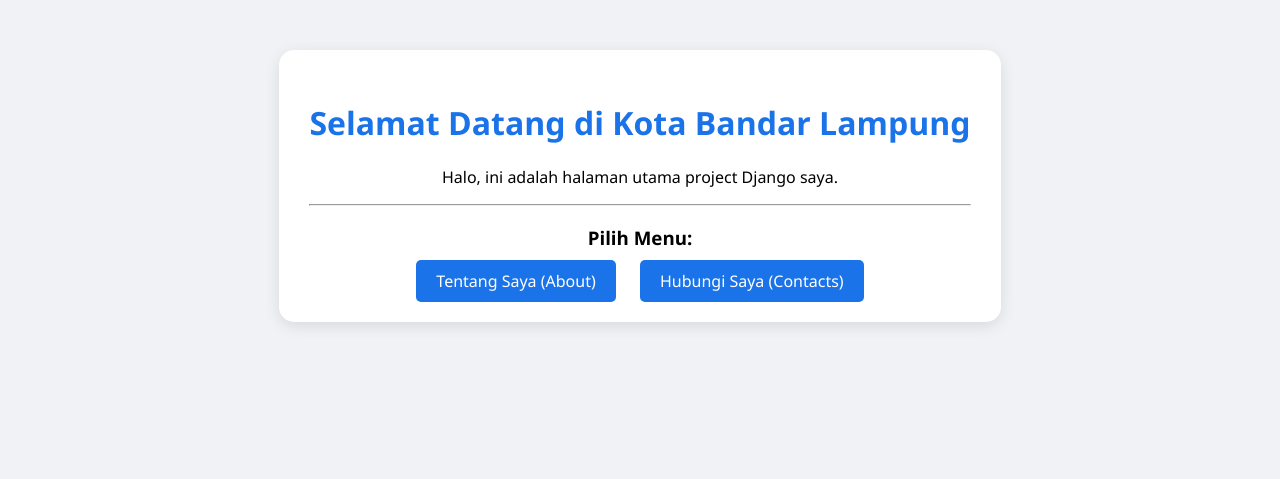
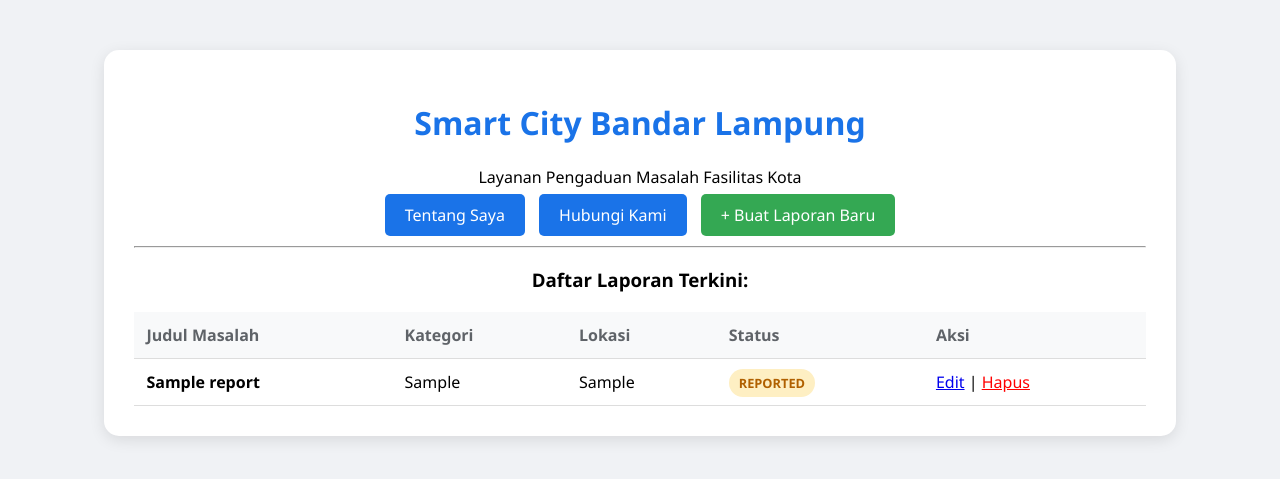
Before and after one commit to IET-Polinela/project-2026-Reyhan2028, a Django app: page / in a window 1280 px wide. Shown: the top 479 px of the page. Run offline with Django 5.2, Linux system fonts and the light colour scheme; tables that the repository leaves empty hold one stand-in row (values such as "Sample post").

Commit message:
labsession3

```diff
--- /dev/null
+++ b/iet_2026_24782028/main_app/models.py
@@ -0,0 +1,19 @@
+from django.db import models
+
+class Report(models.Model):
+    # Pilihan status laporan
+    STATUS_CHOICES = [
+        ('REPORTED', 'Reported'),
+        ('IN_PROGRESS', 'In Progress'),
+        ('RESOLVED', 'Resolved'),
+    ]
+
+    title = models.CharField(max_length=200)
+    category = models.CharField(max_length=100)
+    description = models.TextField()
+    location = models.CharField(max_length=200)
+    status = models.CharField(max_length=20, choices=STATUS_CHOICES, default='REPORTED')
+    created_at = models.DateTimeField(auto_now_add=True)
+
+    def __str__(self):
+        return self.title
--- a/iet_2026_24782028/main_app/templates/main_app/home.html
+++ b/iet_2026_24782028/main_app/templates/main_app/home.html
@@ -2,38 +2,73 @@
 <html lang="id">
 <head>
     <meta charset="UTF-8">
-    <title>Halaman Utama - Lab 2</title>
+    <title>Smart City Bandar Lampung - Daftar Laporan</title>
     <style>
         body { font-family: 'Segoe UI', sans-serif; text-align: center; margin-top: 50px; background-color: #f0f2f5; }
-        .card { background: white; padding: 30px; display: inline-block; border-radius: 15px; box-shadow: 0 4px 15px rgba(0,0,0,0.1); }
+        .card { background: white; padding: 30px; display: inline-block; border-radius: 15px; box-shadow: 0 4px 15px rgba(0,0,0,0.1); width: 80%; }
         h1 { color: #1a73e8; }
 
-        /* Gaya untuk Menu Navigasi */
-        nav { margin-top: 20px; }
+        /* Menu Navigasi */
+        nav { margin-bottom: 20px; }
         .nav-link {
-            text-decoration: none;
-            color: white;
-            background-color: #1a73e8;
-            padding: 10px 20px;
-            border-radius: 5px;
-            margin: 0 10px;
-            transition: background 0.3s;
+            text-decoration: none; color: white; background-color: #1a73e8;
+            padding: 10px 20px; border-radius: 5px; margin: 0 5px; transition: background 0.3s;
         }
         .nav-link:hover { background-color: #1557b0; }
+        .btn-add { background-color: #34a853; } /* Hijau untuk tambah */
+        .btn-add:hover { background-color: #2d8e47; }
+
+        /* Gaya Tabel Laporan */
+        table { width: 100%; border-collapse: collapse; margin-top: 20px; text-align: left; }
+        th, td { padding: 12px; border-bottom: 1px solid #ddd; }
+        th { background-color: #f8f9fa; color: #5f6368; }
+        .status-badge { padding: 5px 10px; border-radius: 15px; font-size: 0.8em; font-weight: bold; }
+        .status-reported { background: #feefc3; color: #b06000; } /* Kuning */
     </style>
 </head>
 <body>
     <div class="card">
-        <h1>Selamat Datang di Kota Bandar Lampung</h1>
-        <p>Halo, ini adalah halaman utama project Django saya.</p>
+        <h1>Smart City Bandar Lampung</h1>
+        <p>Layanan Pengaduan Masalah Fasilitas Kota</p>
+
+        <nav>
+            <a href="/about/" class="nav-link">Tentang Saya</a>
+            <a href="/contacts/" class="nav-link">Hubungi Kami</a>
+            <a href="{% url 'add_report' %}" class="nav-link btn-add">+ Buat Laporan Baru</a>
+        </nav>
 
         <hr>
 
-        <h3>Pilih Menu:</h3>
-        <nav>
-            <a href="/about/" class="nav-link">Tentang Saya (About)</a>
-            <a href="/contacts/" class="nav-link">Hubungi Saya (Contacts)</a>
-        </nav>
+        <h3>Daftar Laporan Terkini:</h3>
+        <table>
+            <thead>
+                <tr>
+                    <th>Judul Masalah</th>
+                    <th>Kategori</th>
+                    <th>Lokasi</th>
+                    <th>Status</th>
+                    <th>Aksi</th>
+                </tr>
+            </thead>
+            <tbody>
+                {% for report in reports %}
+                <tr>
+                    <td><strong>{{ report.title }}</strong></td>
+                    <td>{{ report.category }}</td>
+                    <td>{{ report.location }}</td>
+                    <td><span class="status-badge status-reported">{{ report.status }}</span></td>
+                    <td>
+                        <a href="{% url 'update_report' report.pk %}">Edit</a> |
+                        <a href="{% url 'delete_report' report.pk %}" style="color: red;">Hapus</a>
+                    </td>
+                </tr>
+                {% empty %}
+                <tr>
+                    <td colspan="5" style="text-align: center;">Belum ada laporan yang masuk.</td>
+                </tr>
+                {% endfor %}
+            </tbody>
+        </table>
     </div>
 </body>
 </html>
--- a/iet_2026_24782028/main_app/urls.py
+++ b/iet_2026_24782028/main_app/urls.py
@@ -1,6 +1,9 @@
 from django.urls import path
-from . import views # Di sini baru benar pakai 'from . import views' karena file views.py ada di folder yang sama [cite: 19]
+from . import views
 
 urlpatterns = [
     path('', views.home, name='home'),
+    path('add/', views.add_report, name='add_report'),
+    path('update/<int:pk>/', views.update_report, name='update_report'),
+    path('delete/<int:pk>/', views.delete_report, name='delete_report'),
 ]
--- a/iet_2026_24782028/main_app/views.py
+++ b/iet_2026_24782028/main_app/views.py
@@ -1,4 +1,45 @@
-from django.shortcuts import render
+from django.shortcuts import render, redirect, get_object_or_404
+from .models import Report
+from .forms import ReportForm
 
+# READ: Menampilkan semua laporan
 def home(request):
-    return render(request, 'main_app/home.html')
+    reports = Report.objects.all().order_by('-created_at')
+    return render(request, 'main_app/home.html', {'reports': reports})
+
+# CREATE: Menambah laporan baru
+def add_report(request):
+    if request.method == "POST":
+        form = ReportForm(request.POST)
+        if form.is_valid():
+            form.save()
+            return redirect('home')
+    else:
+        form = ReportForm()
+
+    # PASTIKAN BARIS INI SEJAJAR DENGAN 'if' DI ATAS
+    return render(request, 'main_app/add_report.html', {'form': form})
+
+# UPDATE: Mengedit laporan
+def update_report(request, pk):
+    report = get_object_or_404(Report, pk=pk)
+    if request.method == "POST":
+        form = ReportForm(request.POST, instance=report)
+        if form.is_valid():
+            form.save()
+            return redirect('home')
+    else:
+        form = ReportForm(instance=report)
+
+    # PASTIKAN BARIS INI SEJAJAR DENGAN 'if' DI ATAS
+    return render(request, 'main_app/add_report.html', {'form': form, 'edit_mode': True})
+
+# DELETE: Menghapus laporan
+def delete_report(request, pk):
+    report = get_object_or_404(Report, pk=pk)
+    if request.method == "POST":
+        report.delete()
+        return redirect('home')
+
+    # PASTIKAN BARIS INI SEJAJAR DENGAN 'if' DI ATAS
+    return render(request, 'main_app/delete_confirm.html', {'report': report})
```
Also changed, not shown: iet_2026_24782028/iet_2026_24782028/settings.py (+6 -2 lines), iet_2026_24782028/main_app/forms.py (added, +7 -0 lines), iet_2026_24782028/main_app/templates/main_app/add_report.html (added, +48 -0 lines), iet_2026_24782028/main_app/templates/main_app/delete_confirm.html (added, +48 -0 lines), iet_2026_24782028/main_app/migrations/0001_initial.py (added), iet_2026_24782028/main_app/migrations/0002_alter_report_status.py (added), iet_2026_24782028/main_app/migrations/__init__.py (added).
